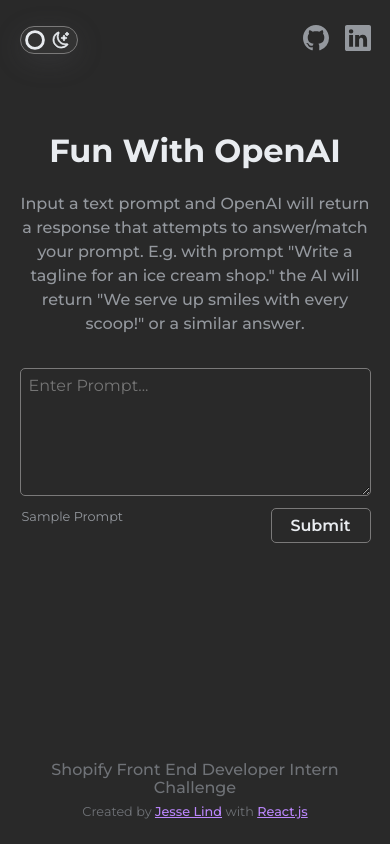
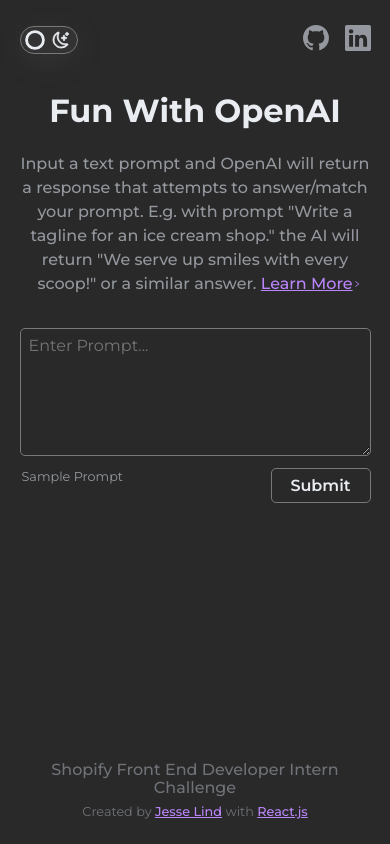
Before and after one commit to jclind/shopify-intern-challenge-2022, a React (Create React App) app: page / in a window 390 px wide. Built offline with nearby package versions, Linux system fonts and the light colour scheme.

Commit message:
style: update navbar and mobile FormContainer styles

```diff
--- a/src/Components/FormContainer/FormContainer.js
+++ b/src/Components/FormContainer/FormContainer.js
@@ -1,6 +1,7 @@
 import React, { useState, useEffect } from 'react'
 import FormInput from '../FormInput/FormInput'
 import { toast } from 'react-toastify'
+import { AiOutlineRight } from 'react-icons/ai'
 
 import './FormContainer.scss'
 
@@ -71,7 +72,14 @@
         Input a text prompt and OpenAI will return a response that attempts to
         answer/match your prompt. E.g. with prompt "Write a tagline for an ice
         cream shop." the AI will return "We serve up smiles with every scoop!"
-        or a similar answer.
+        or a similar answer.{' '}
+        <a
+          href='https://beta.openai.com/docs/guides/completion'
+          target='_blank'
+          rel='noopener noreferrer'
+        >
+          Learn More <AiOutlineRight className='icon' />
+        </a>
       </p>
       <FormInput
         handlePromptFormSubmit={handlePromptFormSubmit}
--- a/src/Components/FormContainer/FormContainer.scss
+++ b/src/Components/FormContainer/FormContainer.scss
@@ -10,7 +10,30 @@
   max-width: $max-form-width;
   height: fit-content;
 
+  @media screen and (max-width: 600px) {
+    margin-top: 1rem;
+  }
+  @media screen and (max-width: 450px) {
+    margin-top: 0;
+  }
+
   .title {
     text-align: center;
   }
+  .description {
+    a {
+      position: relative;
+      color: $primary-color;
+      .icon {
+        position: absolute;
+        top: 1px;
+        // transform: translateY(-50%);
+        bottom: 0;
+        margin: auto 0;
+
+        height: 8px;
+        width: 8px;
+      }
+    }
+  }
 }
--- a/src/Components/Navbar/Navbar.scss
+++ b/src/Components/Navbar/Navbar.scss
@@ -4,7 +4,8 @@
   display: flex;
   justify-content: center;
   flex-shrink: 0;
-  height: 5rem;
+  height: 4rem;
+  padding-top: 0.5rem;
   width: 100%;
   .nav-center {
     display: flex;
--- a/src/Components/PromptHistoryContainer/PromptHistoryContainer.js
+++ b/src/Components/PromptHistoryContainer/PromptHistoryContainer.js
@@ -23,7 +23,7 @@
             )
           })}
       </div>
-      <button className='clear-prompt-btn' onClick={clearHistory}>
+      <button className='clear-history-btn' onClick={clearHistory}>
         Clear History
       </button>
     </div>
--- a/src/Components/PromptHistoryContainer/PromptHistoryContainer.scss
+++ b/src/Components/PromptHistoryContainer/PromptHistoryContainer.scss
@@ -19,7 +19,7 @@
     gap: 1rem;
   }
 
-  button.clear-prompt-btn {
+  button.clear-history-btn {
     width: fit-content;
     height: fit-content;
     background: none;
```
